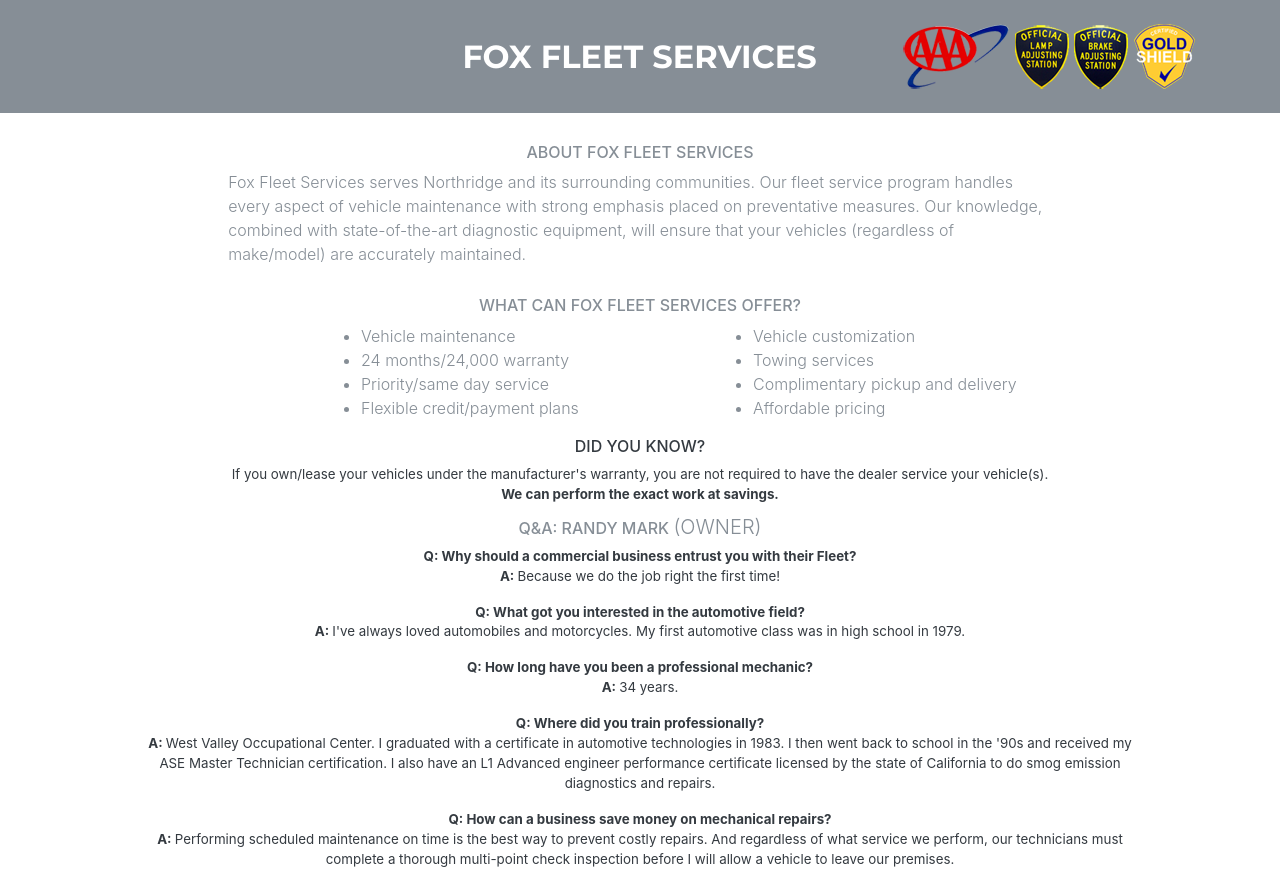
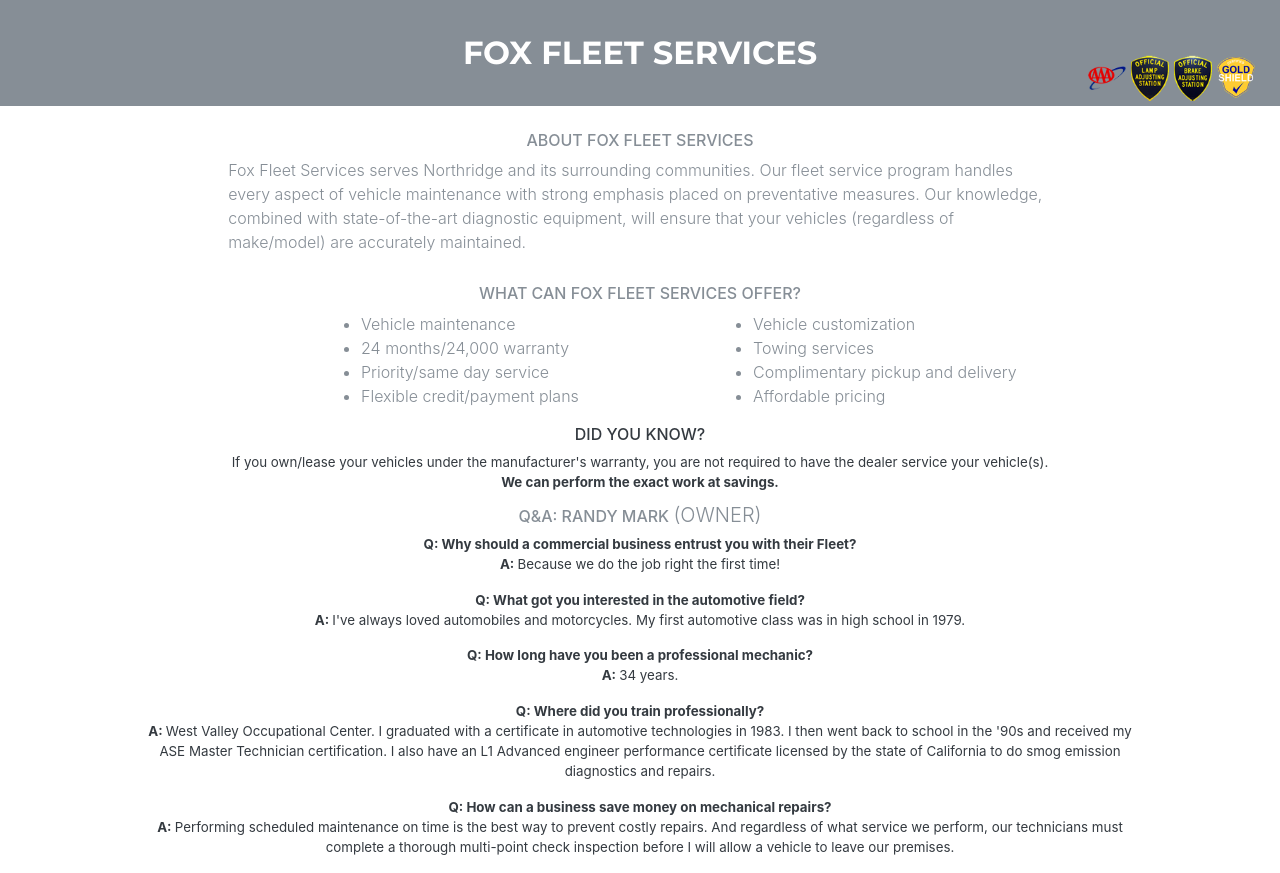
Before and after one commit to railford/railford.github.io, a website with bundled scripts: page index.html in a window 1280 px wide. Shown: the top 873 px of the page. Built offline with nearby package versions, Linux system fonts and the light colour scheme.

Commit message:
Restructured Header and Header icons

```diff
--- a/index.html
+++ b/index.html
@@ -29,34 +29,35 @@
   <body id="page-top">
 
     <!-- Navigation -->
-    <nav class="bg-secondary navbar navbar-expand-lg text-uppercase" id="mainNav" style="background-color: #1A252F">
+    <section class="bg-secondary text-uppercase navbar navbar-expand-lg" id="mainNav">
+      <a class="navbar-brand m-auto" href="#page-top" style="text-align: center">Fox Fleet Services</a>
+      <br>
+    </section>
+    <div style="position: relative; margin-top: -4%;">
+      <ul class="navbar-nav ml-auto" style="width: 15%">
+        <li>
+              <img style="width: 20%" src="img/aaa.png" alt="">
+              <img style="width: 20%" src="img/las.png" alt="">
+              <img style="width: 20%" src="img/bas.png" alt="">
+              <img style="width: 20%" src="img/goldshield.png" alt="">
+        </li>
+      </ul>
+    </div>
+    <!-- <nav class="bg-secondary navbar navbar-expand-lg text-uppercase" id="mainNav" style="background-color: #1A252F">
       <div class="container">
         <a class="navbar-brand m-auto" href="#page-top" style="padding-left: 34%">Fox Fleet Services</a>
         <div class="collapse navbar-collapse" id="navbarResponsive">
-          <ul class="navbar-nav ml-auto">
+          <ul class="navbar-nav ml-auto" style="width: 40%;position: absolute; right:-20%">
             <li>
-                                <img src="img/aaa.png" alt="">
-                  <img src="img/las.png" alt="">
-                  <img src="img/bas.png" alt="">
-                  <img src="img/goldshield.png" alt="">
+                  <img style="width: 20%" src="img/aaa.png" alt="">
+                  <img style="width: 20%" src="img/las.png" alt="">
+                  <img style="width: 20%" src="img/bas.png" alt="">
+                  <img style="width: 20%" src="img/goldshield.png" alt="">
             </li>
           </ul>
         </div>
-<!--         <div class="collapse navbar-collapse" id="navbarResponsive">
-          <ul class="navbar-nav ml-auto">
-            <li class="nav-item mx-0 mx-lg-1">
-              <a class="nav-link py-3 px-0 px-lg-3 rounded js-scroll-trigger" href="#portfolio">Services</a>
-            </li>
-            <li class="nav-item mx-0 mx-lg-1">
-              <a class="nav-link py-3 px-0 px-lg-3 rounded js-scroll-trigger" href="#about">About</a>
-            </li>
-            <li class="nav-item mx-0 mx-lg-1">
-              <a class="nav-link py-3 px-0 px-lg-3 rounded js-scroll-trigger" href="#contact">Contact</a>
-            </li>
-          </ul>
-        </div> -->
       </div>
-    </nav>
+    </nav> -->
 
     <!-- Services Section -->
     <!-- <section class="portfolio bg-default" id="portfolio">
```
